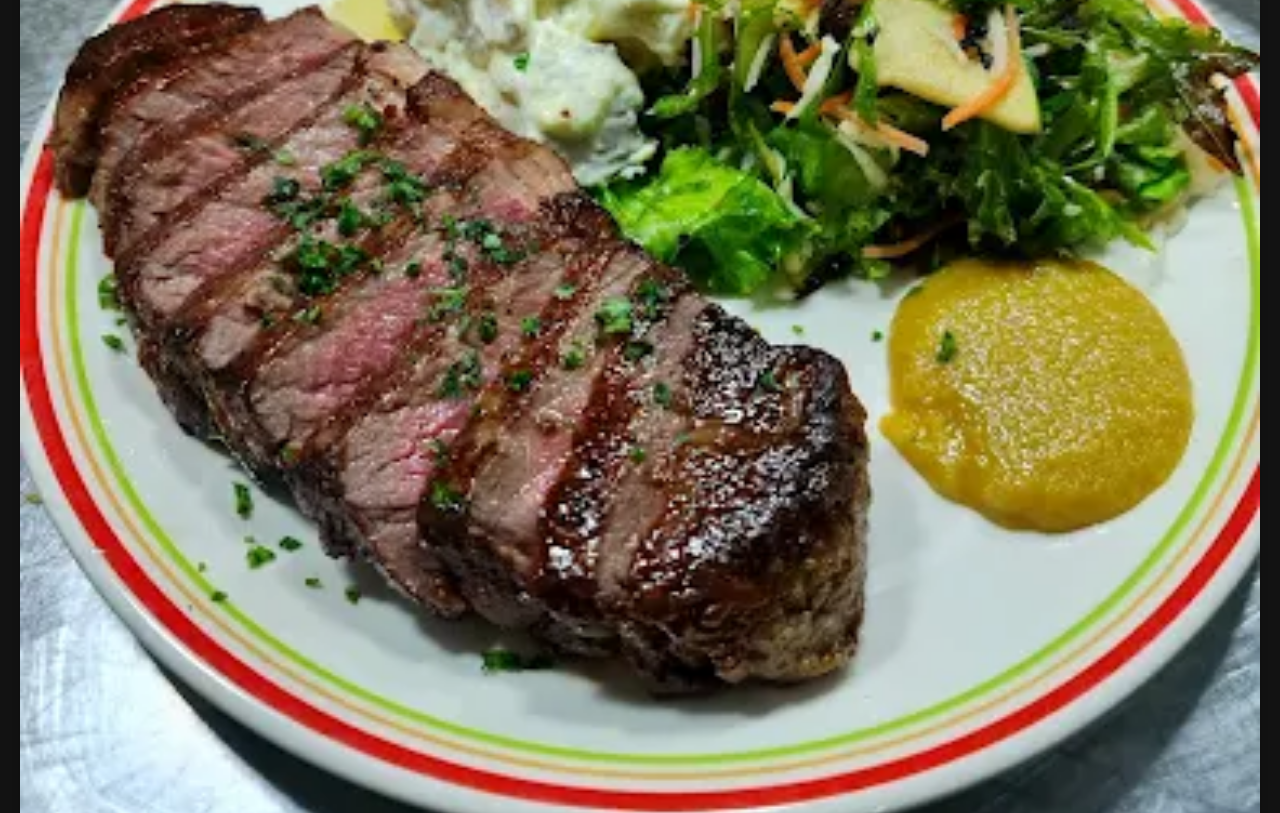
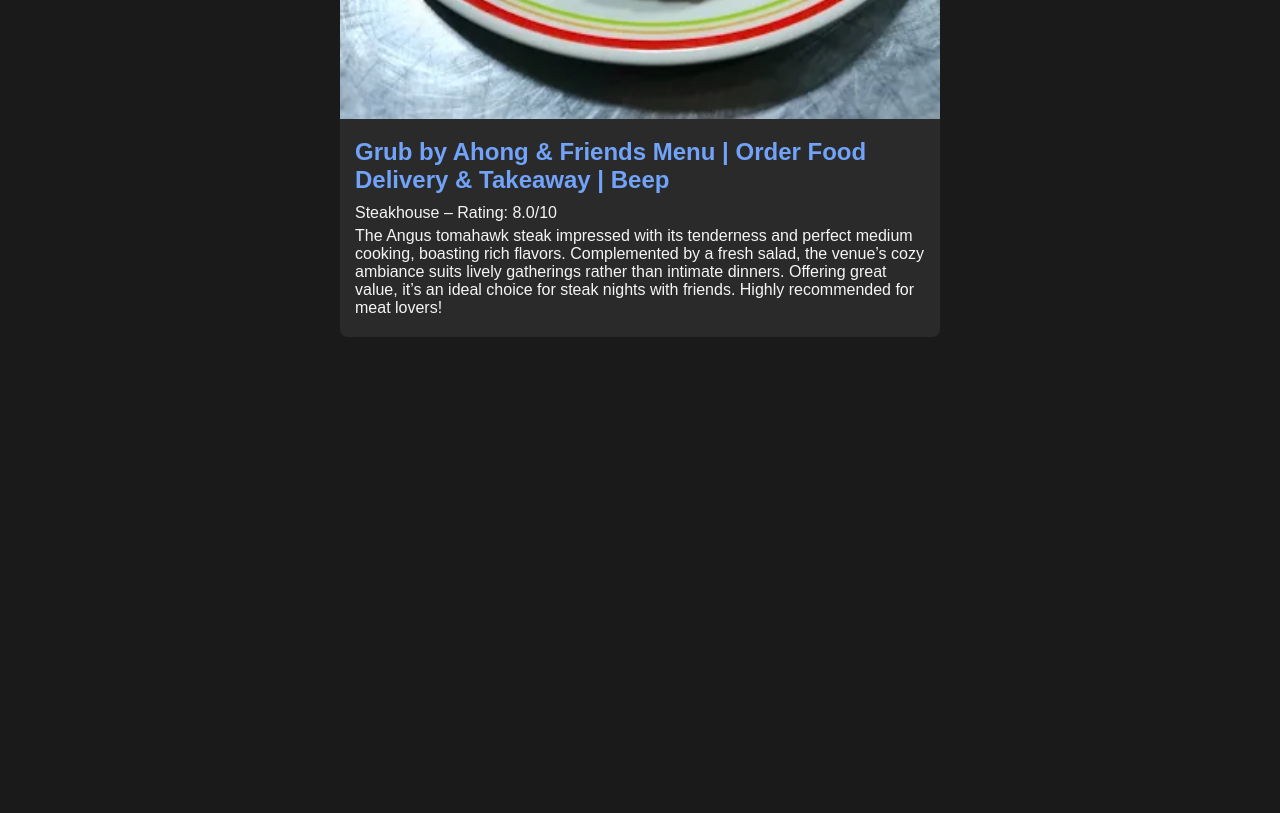
Before and after one commit to tsenmeng84/mr-makan, a plain HTML site: page docs/index.html in a window 1280 px wide. Shown: the part 800-1613 px from the top of the page. After the commit the page ends 1177 px from the top, so only its background shows below. Drawn offline with Linux system fonts and the light colour scheme.

Commit message:
Update recommendations on 2025-06-10T21:46:14.232979

```diff
--- a/docs/index.html
+++ b/docs/index.html
@@ -6,22 +6,23 @@
     <title>Mr. Makan Food Recommendations</title>
     <style>
         body {
-            background-color: #121212;
-            color: #e0e0e0;
+            background-color: #1a1a1a;
+            color: #f5f5f5;
             font-family: Arial, sans-serif;
             margin: 0;
             padding: 20px;
         }
-        h2 {
-            color: #ffab40;
+        h1 {
+            text-align: center;
+            margin-bottom: 40px;
         }
         .card {
-            background-color: #1e1e1e;
+            background-color: #2a2a2a;
             border-radius: 8px;
-            box-shadow: 0 4px 8px rgba(0, 0, 0, 0.2);
-            margin: 20px 0;
+            margin: 20px auto;
+            max-width: 600px;
             overflow: hidden;
-            transition: transform 0.2s;
+            transition: transform 0.3s;
         }
         .card:hover {
             transform: scale(1.05);
@@ -33,11 +34,18 @@
         .info {
             padding: 15px;
         }
-        a {
+        .info h2 {
+            margin: 0 0 10px;
+            font-size: 1.5em;
+        }
+        .info p {
+            margin: 5px 0;
+        }
+        .info a {
+            color: #71a3f9;
             text-decoration: none;
-            color: #ffab40;
         }
-        a:hover {
+        .info a:hover {
             text-decoration: underline;
         }
     </style>
```
